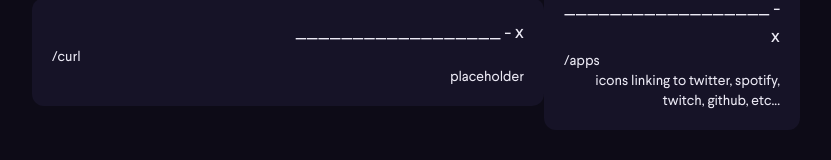
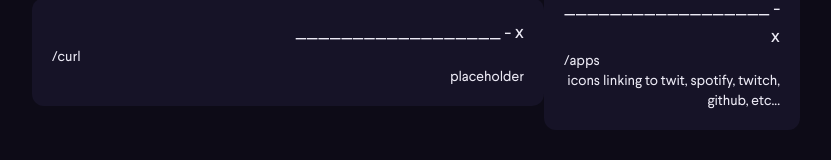
Before and after one commit to alixdotsh/alix.sh, a Next.js app: page /start in a window 1280 px wide. Shown: the part 548-708 px from the top of the page, without its empty margins (224-1055 px from the left). Built offline with nearby package versions, Linux system fonts and the light colour scheme; what tailwindcss-bg-patterns would draw is missing.

Commit message:
nvm forget the gitignore

```diff
--- a/pages/start.tsx
+++ b/pages/start.tsx
@@ -40,7 +40,7 @@ const start = () => {
             <div className="bg-alix-900 p-5 text-center col-span-1 rounded-xl">
               <h1 className="text-lg text-right">__________________ - x</h1>
               <p className="text-sm text-left">/apps</p>
-              <p className="text-sm text-right">icons linking to twitter, spotify, twitch, github, etc...</p>
+              <p className="text-sm text-right">icons linking to twit, spotify, twitch, github, etc...</p>
             </div>
           </div>
         </div>
```
Also changed, not shown: pages/components/imgs/1.jpeg (added), 1 other file (tests, documents, lock files or other folders).
